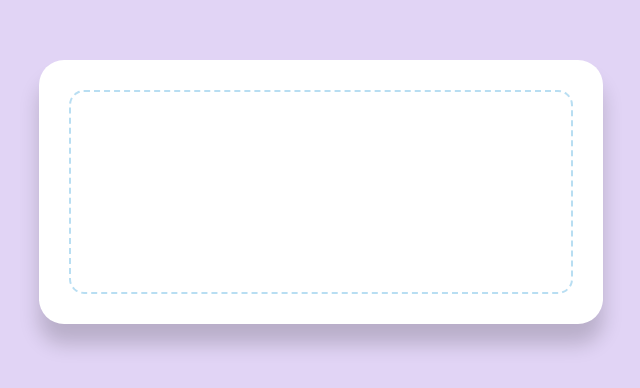
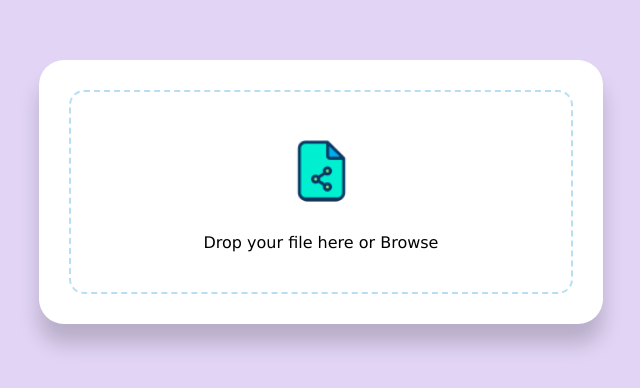
Before and after one commit to tej-shahade5/Easy-File-Share, a plain HTML site: page index.html in a window 1280 px wide. Shown: the part 208-596 px from the top of the page, without its empty margins (319-959 px from the left). Drawn offline with Linux system fonts and the light colour scheme.

Commit message:
changes in html or css

```diff
--- a/index.html
+++ b/index.html
@@ -10,7 +10,20 @@
   <body>
     <section class="upload-container">
       <div class="drop-zone">
-        <div class="icon-container"></div>
+        <div class="icon-container">
+          <img
+            src="img2.png"
+            alt="file icon"
+            class="center"
+            draggable="false"
+          />
+          <img src="img2.png" alt="file icon" class="left" draggable="false" />
+          <img src="img2.png" alt="file icon" class="right" draggable="false" />
+        </div>
+
+        <div class="title">
+          Drop your file here or <span class="browseBtn"> Browse</span>
+        </div>
       </div>
     </section>
   </body>
--- a/style.css
+++ b/style.css
@@ -13,10 +13,12 @@ html {
   margin: 0;
 }
 
-body {
+body,
+.drop-zone {
   display: flex;
   align-items: center;
   justify-content: center;
+  flex-direction: column;
 }
 
 .upload-container {
@@ -31,3 +33,33 @@ body {
   border-radius: 15px;
   border: 2.5px dashed var(--border-color);
 }
+
+.icon-container {
+  width: 75px;
+  height: 100px;
+  position: relative;
+}
+
+.icon-container img {
+  width: 75px;
+  position: absolute;
+  transform-origin: bottom;
+}
+
+.icon-container .center {
+  z-index: 2;
+}
+
+.icon-container .right,
+.icon-container .left {
+  filter: grayscale(0.5);
+  transform: scale(0.9);
+}
+
+.dragged .icon-container .right {
+  transform: rotate(10deg) translateX(20px);
+}
+
+.dragged .icon-container .left {
+  transform: rotate(-10deg) translateX(-20px);
+}
```
Also changed, not shown: img1.png (renamed from icons8-file-64.png), img2.png (renamed from icons8-file-64 (1).png).
